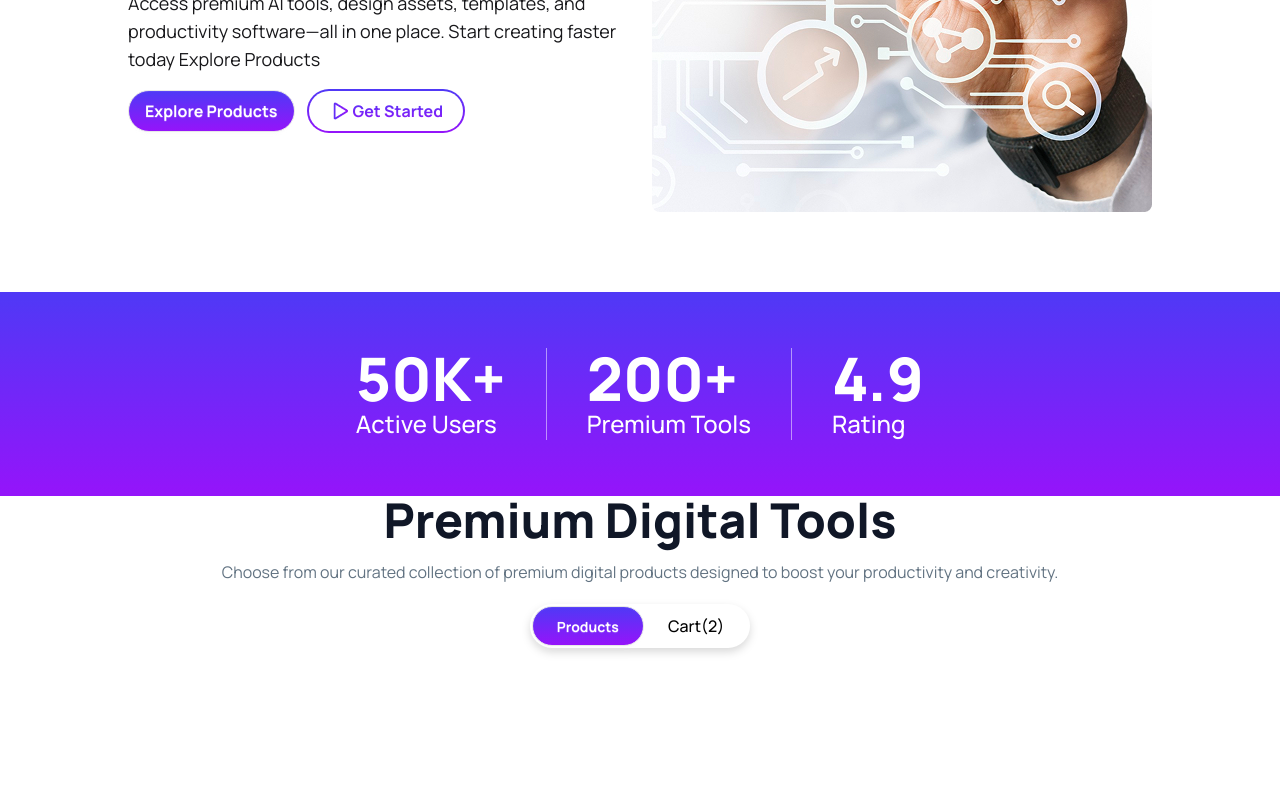
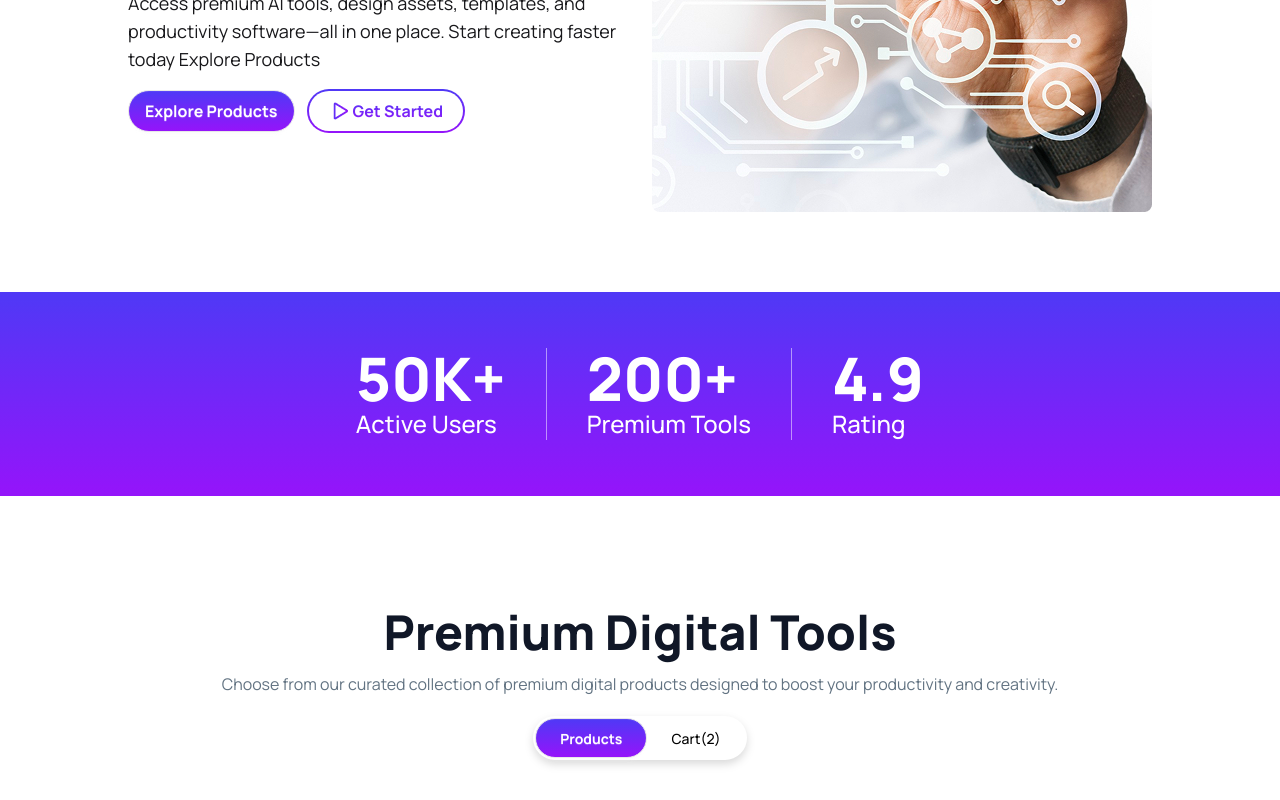
Before and after one commit to kaziontor7/DigiTools-Platform, a React (Vite) app: page / in a window 1280 px wide. Shown: the part 523-1323 px from the top of the page. Before the commit the page ends 1191 px from the top, so only its background shows below. Built offline with nearby package versions, Linux system fonts and the light colour scheme.

Commit message:
added btn functionality

```diff
--- /dev/null
+++ b/src/Components/Cart/Cart.jsx
@@ -0,0 +1,11 @@
+import React from 'react';
+
+const Cart = () => {
+    return (
+        <div>
+
+        </div>
+    );
+};
+
+export default Cart;
--- /dev/null
+++ b/src/Components/Products/Products.jsx
@@ -0,0 +1,11 @@
+import React from 'react';
+
+const Products = ({tool}) => {
+    return (
+        <div>
+
+        </div>
+    );
+};
+
+export default Products;
--- a/src/Components/Shop/Shop.jsx
+++ b/src/Components/Shop/Shop.jsx
@@ -1,18 +1,26 @@
-import React, { use } from 'react';
+import React, { use, useState } from 'react';
+import Products from '../Products/Products';
+import Cart from '../Cart/Cart';
 
 const Shop = ({toolsPromise}) => {
     const tools = use(toolsPromise);
-    console.log(tools)
+    const [btnState,setBtnState]= useState('products')
     return (
      <div>
-        <div className='space-y-2 md:space-y-4'>
+        <div className='space-y-2 md:space-y-4 md:mt-28 mt-14 md:mb-10 mb-5'>
             <h1 className='textColor md:text-5xl text-3xl font-extrabold text-center'>Premium Digital Tools</h1>
             <p className='gray-color text-center'>Choose from our curated collection of premium digital products designed to boost your productivity and creativity. </p>
             <div className='bg-white rounded-full p-0.5 drop-shadow-lg w-fit my-5 flex items-center mx-auto'>
-                <button className='btn gradient py-3.5 px-6 font-bold text-white rounded-full'>Products</button>
-                <button className='  py-0.5 px-6 font-medium text-black '>Cart(2)</button>
+                <button onClick={()=>setBtnState('products')} className={`${btnState === 'products' ? 'btn gradient py-3.5 px-6 font-bold text-white rounded-full' : 'btn bg-white border-none w-fit rounded-full shadow-none py-0.5 px-6 font-medium text-black' }`}>Products</button>
+                <button onClick={()=>setBtnState('cart')} className={`${btnState === 'cart' ? 'btn gradient py-3.5 px-6 font-bold text-white rounded-full' : 'btn bg-white border-none w-fit rounded-full shadow-none py-0.5 px-6 font-medium text-black' }`}>Cart(2)</button>
             </div>
         </div>
+        <div>
+            {
+                btnState === 'products' ? tools.map(tool=><Products  tool={tool}></Products>) : <Cart></Cart>
+            }
+        </div>
+
     </div>
     );
 };
```
